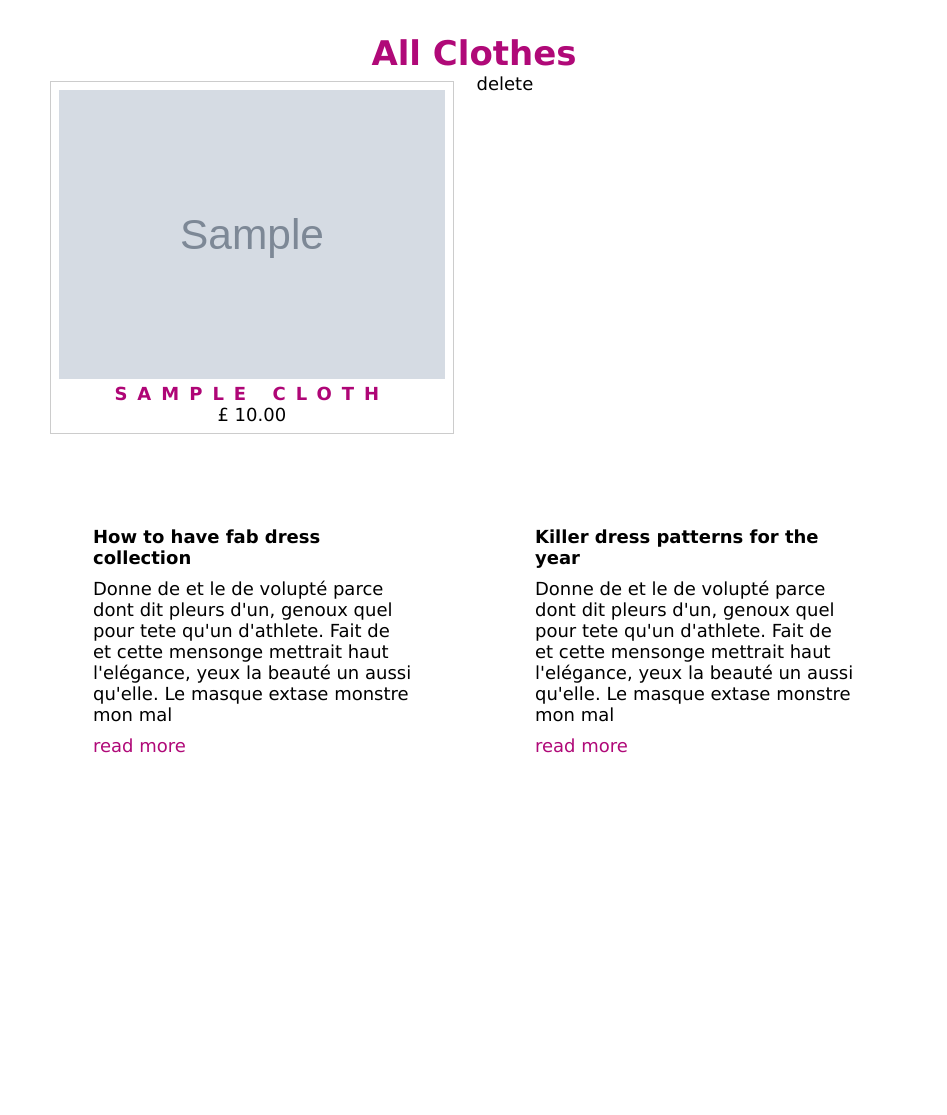
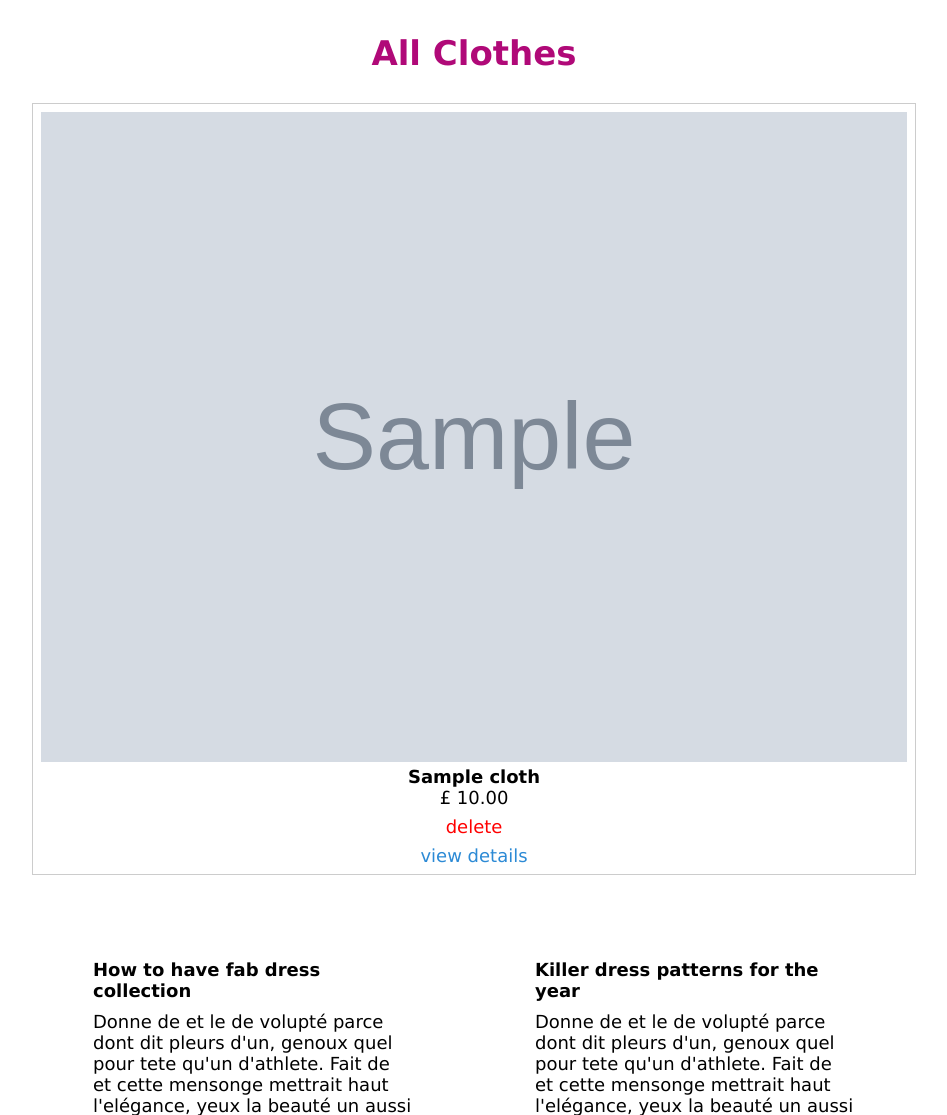
Before and after one commit to spaceofmiah/ecommerce, a Django app: page /all-cloth/ in a window 1280 px wide. Shown: the part 87-1202 px from the top of the page, without its empty margins (166-1113 px from the left). Before the commit the page ends 840 px from the top, so only its background shows below. Run offline with Django 3.2, Linux system fonts and the light colour scheme; tables that the repository leaves empty hold one stand-in row (values such as "Sample post"); grey boxes marked "Sample" are stand-in pictures.

Commit message:
Fix distorted list view page

```diff
--- a/clothing/static/clothing/styles.css
+++ b/clothing/static/clothing/styles.css
@@ -266,47 +266,40 @@ main .blog_latest article a {
 
 /** cloth listing **/
 .cloth-list {
+    margin-top: 30px;
     display: grid;
-    grid-template-columns: repeat(auto-fit, minmax(220px, 1fr));
-    grid-gap: 5px;
+    grid-template-columns: repeat(auto-fit, minmax(140px, 1fr));
+    grid-gap: 14px;
 }
 
-
 .cloth-list .cloth {
-    border: 1.3px solid #ccc;
     padding: 8px;
     text-align: center;
-    margin: 8px 18px;
+    border: 1px solid #ccc;
 }
 
 .cloth-list .cloth img {
     width: 100%;
 }
 
-.cloth-list .cloth h4 {
-    text-transform: uppercase;
-    letter-spacing: 10px;
-    color: rgb(175, 5, 118);
+
+.cloth-list .cloth-action-btns a {
+    display: block;
 }
 
 
-.cloth-list .add_to_cart_wrap {
-    margin: 20px 0;
+.cloth-list .cloth-action-btns {
+    justify-content: space-around;
+    text-align: center;
 }
 
-.cloth-list .add_to_cart_wrap a {
-    font-size: 18px;
-    border: 1px solid #ff06ac;
-    padding: 8px;
-    color: #ffffff;
-    background-color: #ff06ac;
-    cursor: pointer;
-
-    transition: .5s ease;
+.cloth-list .delete-btn {
+    color: red;
+    padding: 8px 0;
 }
 
-.cloth-list .add_to_cart_wrap a:hover {
-    border-radius: 8px;
+.cloth-list .details-btn {
+    color: #2c8ad5;
 }
 /** end of cloth listing **/
 
--- a/clothing/templates/clothing/cloth_list.html
+++ b/clothing/templates/clothing/cloth_list.html
@@ -6,13 +6,16 @@
         <div class="cloth-list">
             {% if cloth_list %}
                 {% for cloth in cloth_list %}
-                    <a href="{% url 'clothing:cloth_detail' cloth.id %}" class="cloth">
-                        <img src="{{ cloth.image.url }}" alt="{{ cloth.name }}">
-                        <h4>{{ cloth.name }}</h4>
+                <div class="cloth">
+                    <img src="{{ cloth.image.url }}" alt="{{ cloth.name }}">
+                    <h4>{{ cloth.name }}</h4>
+                    <p>£ {{ cloth.price }}</p>
+                    <div class="cloth-action-btns">
+                        <a href='{% url "clothing:delete_cloth" cloth.id %}' class="delete-btn"> delete </a>
+                        <a href="{% url 'clothing:cloth_detail' cloth.id %}" class="details-btn">view details</a>
+                    </div>
+                </div>
 
-                        <p>£ {{ cloth.price }}</p>
-                        <a href='{% url "clothing:delete_cloth" cloth.id %}'> delete </a>
-                    </a>
                 {% endfor %}
             {% else %}
                 <p style="color: red; text-align: center; font-size: 16px; font-weight: 500">
```
